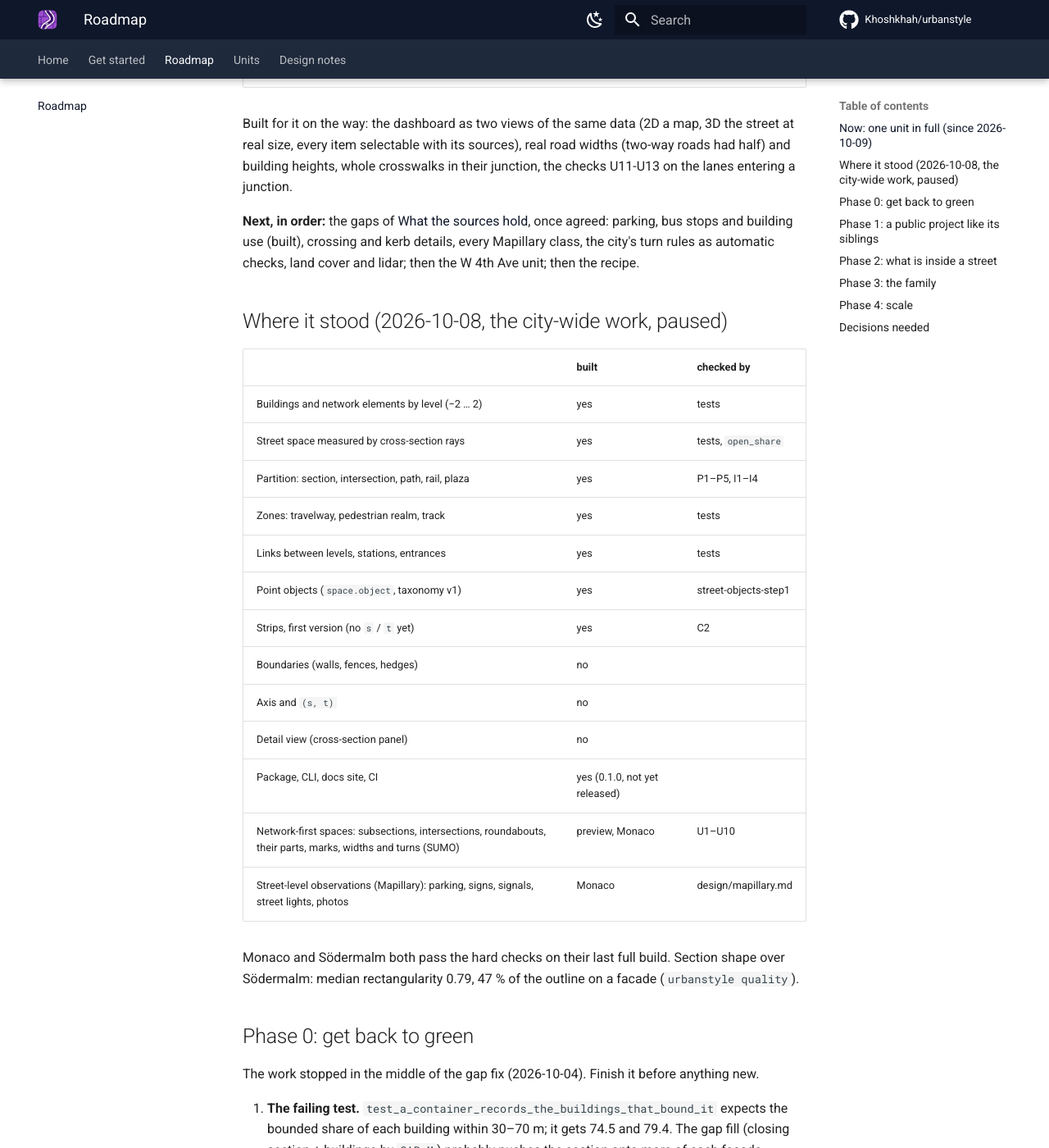
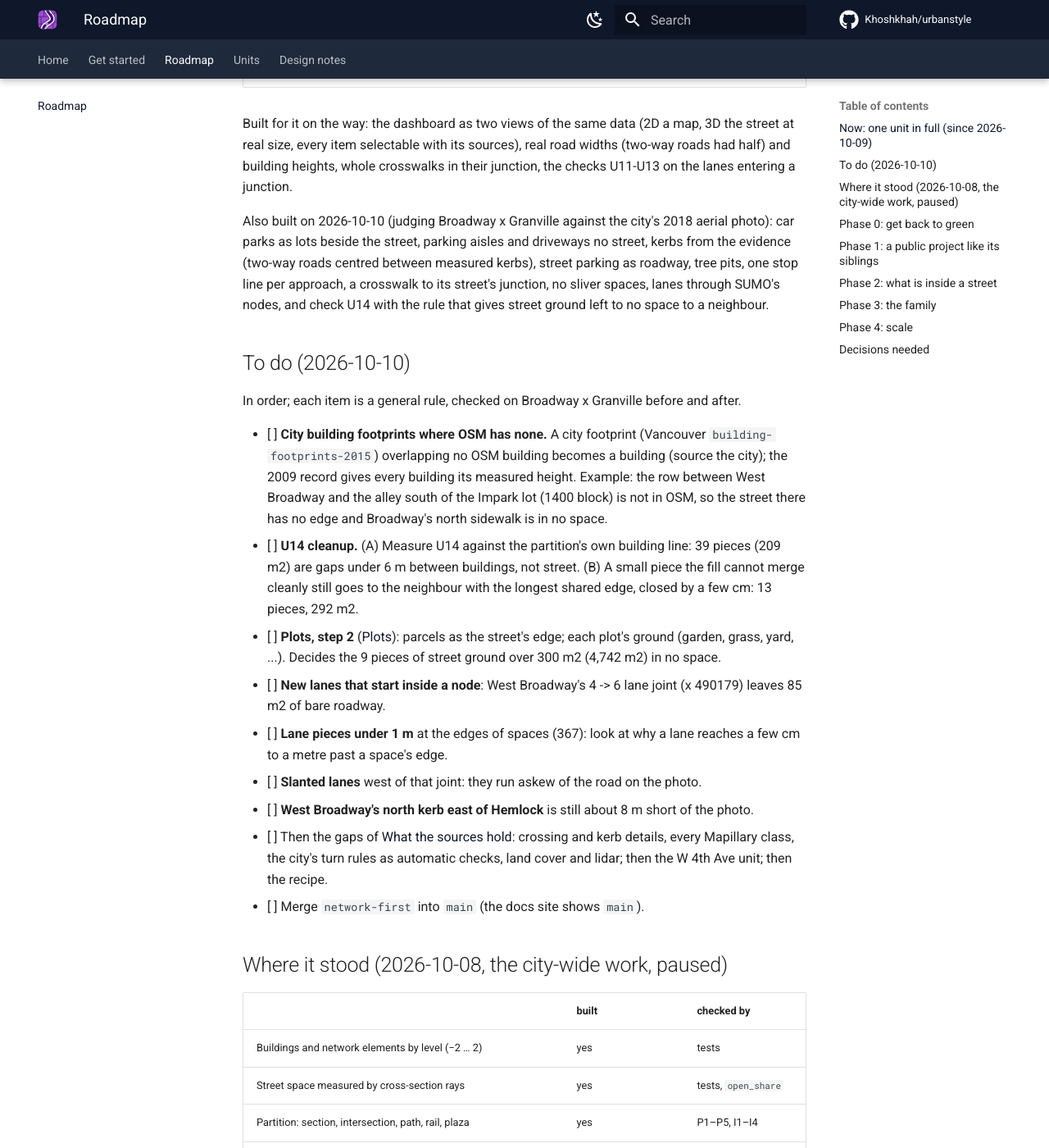
Before and after one commit to Khoshkhah/urbanstyle, an MkDocs documentation site: the page built from docs/plan.md, in a window 1280 px wide and 1400 px high, scrolled down 970 px. Shown: the whole window at 82% size. Built offline with MkDocs 1.6.1 and Material for MkDocs 9.7.7, drawn with Linux system fonts in a browser that asks for light colours; comment, search, counter and statistics services are not loaded.

Commit message:
Roadmap: the to-do list after judging Broadway x Granville against the aerial photo
Co-Authored-By: Claude Opus 5.5 <noreply@anthropic.com>

```diff
--- a/docs/plan.md
+++ b/docs/plan.md
@@ -21,9 +21,31 @@ Built for it on the way: the dashboard as two views of the same data (2D a map,
 with its sources), real road widths (two-way roads had half) and building heights, whole crosswalks in their junction, the checks
 U11-U13 on the lanes entering a junction.
 
-**Next, in order:** the gaps of [What the sources hold](design/source-inventory.md), once agreed: parking, bus stops and building
-use (built), crossing and kerb details, every Mapillary class, the city's turn rules as automatic checks, land cover and lidar; then the
-W 4th Ave unit; then the recipe.
+Also built on 2026-10-10 (judging Broadway x Granville against the city's 2018 aerial photo): car parks as lots beside the street,
+parking aisles and driveways no street, kerbs from the evidence (two-way roads centred between measured kerbs), street parking as
+roadway, tree pits, one stop line per approach, a crosswalk to its street's junction, no sliver spaces, lanes through SUMO's nodes, and
+check U14 with the rule that gives street ground left to no space to a neighbour.
+
+## To do (2026-10-10)
+
+In order; each item is a general rule, checked on Broadway x Granville before and after.
+
+- [ ] **City building footprints where OSM has none.** A city footprint (Vancouver `building-footprints-2015`) overlapping no OSM
+      building becomes a building (source the city); the 2009 record gives every building its measured height. Example: the row
+      between West Broadway and the alley south of the Impark lot (1400 block) is not in OSM, so the street there has no edge and
+      Broadway's north sidewalk is in no space.
+- [ ] **U14 cleanup.** (A) Measure U14 against the partition's own building line: 39 pieces (209 m2) are gaps under 6 m between
+      buildings, not street. (B) A small piece the fill cannot merge cleanly still goes to the neighbour with the longest shared edge,
+      closed by a few cm: 13 pieces, 292 m2.
+- [ ] **Plots, step 2** ([Plots](design/plots.md)): parcels as the street's edge; each plot's ground (garden, grass, yard, ...). Decides
+      the 9 pieces of street ground over 300 m2 (4,742 m2) in no space.
+- [ ] **New lanes that start inside a node**: West Broadway's 4 -> 6 lane joint (x 490179) leaves 85 m2 of bare roadway.
+- [ ] **Lane pieces under 1 m** at the edges of spaces (367): look at why a lane reaches a few cm to a metre past a space's edge.
+- [ ] **Slanted lanes** west of that joint: they run askew of the road on the photo.
+- [ ] **West Broadway's north kerb east of Hemlock** is still about 8 m short of the photo.
+- [ ] Then the gaps of [What the sources hold](design/source-inventory.md): crossing and kerb details, every Mapillary class, the city's
+      turn rules as automatic checks, land cover and lidar; then the W 4th Ave unit; then the recipe.
+- [ ] Merge `network-first` into `main` (the docs site shows `main`).
 
 ## Where it stood (2026-10-08, the city-wide work, paused)
 
```
